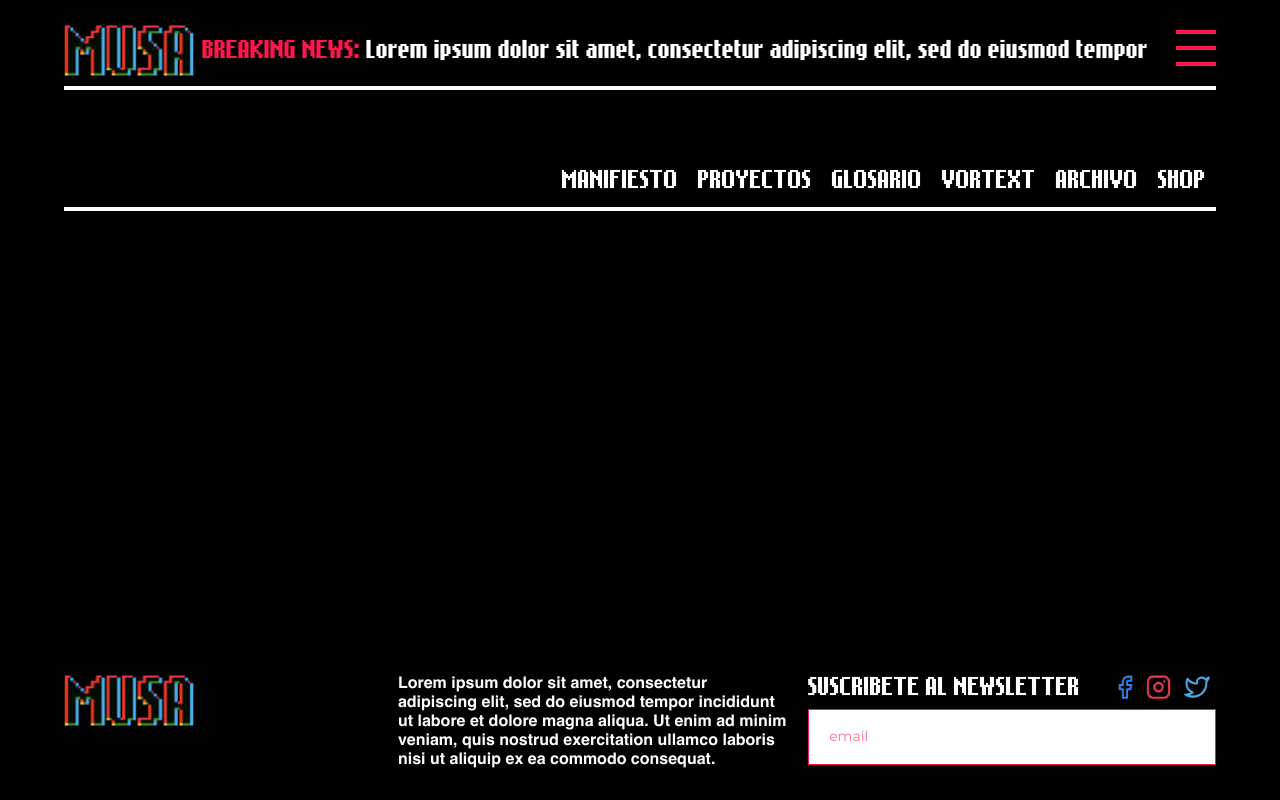
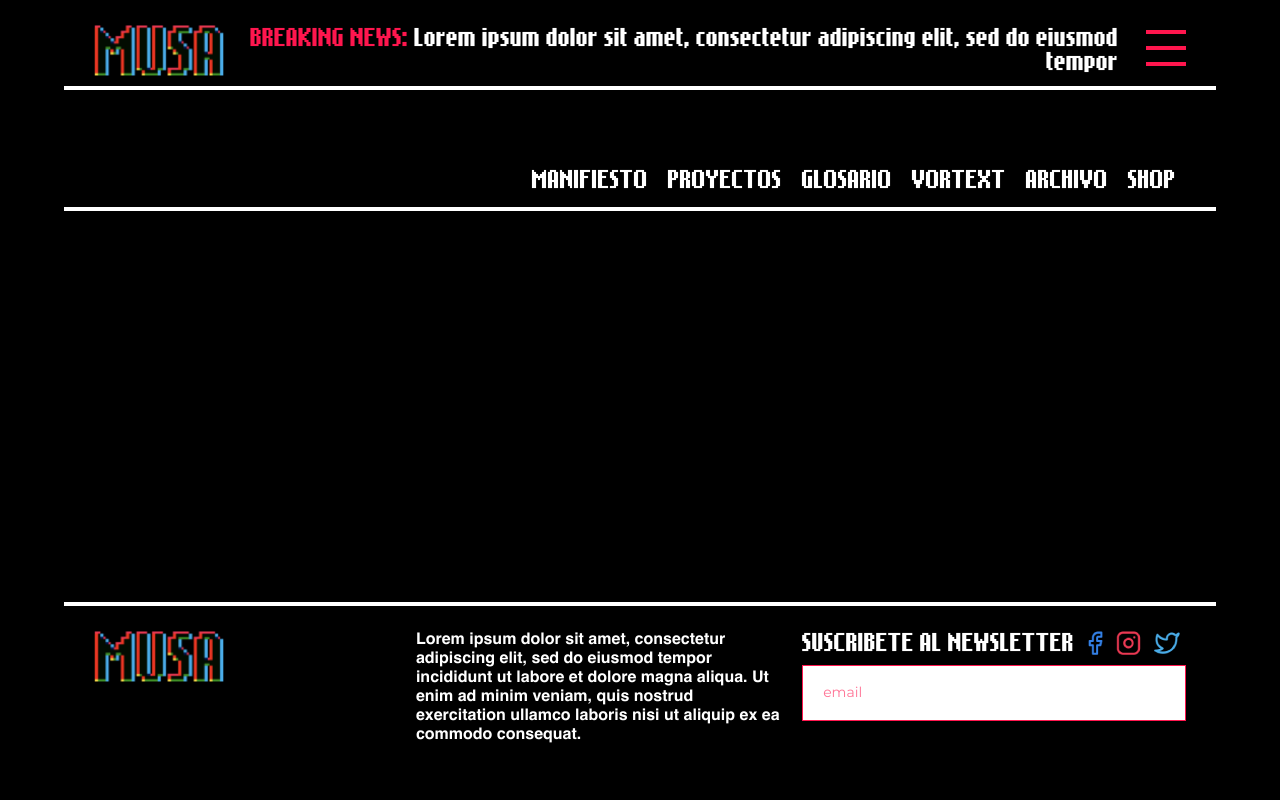
Before and after one commit to Memon2410/musa, a website built with webpack: page src/index.html in a window 1280 px wide. Built offline with nearby package versions, Linux system fonts and the light colour scheme.

Commit message:
Add: general footer

```diff
--- a/src/index.html
+++ b/src/index.html
@@ -39,6 +39,7 @@
 <body>
   <header>
     <div class="content">
+      <div class="content-header">
         <h1 title="musa">
           <img src="/images/content/general/musa-logo.png" class="logo" alt="Logotipo musa">
         </h1>
@@ -52,11 +53,13 @@
           </div>
         </div>
         <!-- END Menu -->
+      </div>
 
 
       <!-- Window menu -->
       <div class="bg-menu">
         <div class="content">
+          <div class="content-header">
             <img src="/images/content/general/musa-logo.png" class="logo" alt="Logotipo musa">
             <p class="header-news"><span>BREAKING NEWS:</span> Lorem ipsum dolor sit amet, consectetur adipiscing elit, sed do eiusmod tempor</p>
 
@@ -65,9 +68,11 @@
               <span></span>
               <span></span>
             </div>
+          </div>
 
           <!-- Navigation -->
           <div class="navigation">
+            <div class="content-header">
               <ul>
                 <li><a href="#">MANIFIESTO</a></li>
                 <li><a href="#">PROYECTOS</a></li>
@@ -76,6 +81,7 @@
                 <li><a href="#">ARCHIVO</a></li>
                 <li><a href="#">SHOP</a></li>
               </ul>
+            </div>
           </div>
           <!-- END Navigation -->
         </div>
@@ -122,5 +128,44 @@
     </div>
   </header>
 
+
+
+  <!-- Footer -->
+  <div class="footer">
+    <div class="content">
+      <img src="/images/content/general/musa-logo.png" class="logo" alt="Logotipo musa">
+      <div style="width: 20%;"></div>
+      <p>
+        Lorem ipsum dolor sit amet, consectetur adipiscing elit, sed do eiusmod tempor incididunt ut labore et dolore magna aliqua. Ut enim ad minim veniam, quis nostrud exercitation ullamco laboris nisi ut aliquip ex ea commodo consequat.
+      </p>
+
+      <div class="news-footer">
+        <label for="news">SUSCRIBETE AL NEWSLETTER</label>
+        <input type="text" placeholder="email" id="news" name="news">
+
+        <div class="social-footer">
+          <ul>
+            <li>
+              <a href="#" target="_blank" rel="noopener noreferrer">
+                <img src="/images/content/social-icons/musa-social-fb.png" class="social-footer-item" alt="Facebook">
+              </a>
+            </li>
+            <li>
+              <a href="#" target="_blank" rel="noopener noreferrer">
+                <img src="/images/content/social-icons/musa-social-ig.png" class="social-footer-item" alt="Instagram">
+              </a>
+            </li>
+            <li>
+              <a href="#" target="_blank" rel="noopener noreferrer">
+                <img src="/images/content/social-icons/musa-social-tw.png" class="social-footer-item" alt="Twitter">
+              </a>
+            </li>
+          </ul>
+        </div>
+      </div>
+    </div>
+  </div>
+  <!-- END Footer -->
+
 </body>
 </html>
--- a/src/scss/layout/_footer.scss
+++ b/src/scss/layout/_footer.scss
@@ -71,12 +71,12 @@
   ::placeholder {
     color: rgba(255, 22, 78, .6);
   }
-
 }
 
 @include respond-to('medium') {
   .footer {
     .content {
+      padding: 2.5rem 3rem;
       display: flex;
       justify-content: space-between;
     }
--- a/src/scss/layout/_header.scss
+++ b/src/scss/layout/_header.scss
@@ -3,6 +3,7 @@ header {
   height: 10rem;
   position: relative;
   margin: 0 auto;
+  z-index: 1000;
 
   .content {
     padding: 2.5rem 0 0;
@@ -130,12 +131,18 @@ header {
   .footer {
     width: 100%;
     position: absolute !important;
+    padding-top: 3rem;
     bottom: 3rem;
   }
 }
 
 @include respond-to('medium') {
   header {
+    .content-header {
+      width: calc(100% - 6rem);
+      margin: 0 auto;
+    }
+
     .bg-menu {
       .header-news {
         display: inline-block;
@@ -154,5 +161,11 @@ header {
         }
       }
     }
+
+    .footer {
+      .content {
+        border-top: .4rem solid $white;
+      }
+    }
   }
 }
```
Lines whose indentation alone changed are shown as unchanged.
